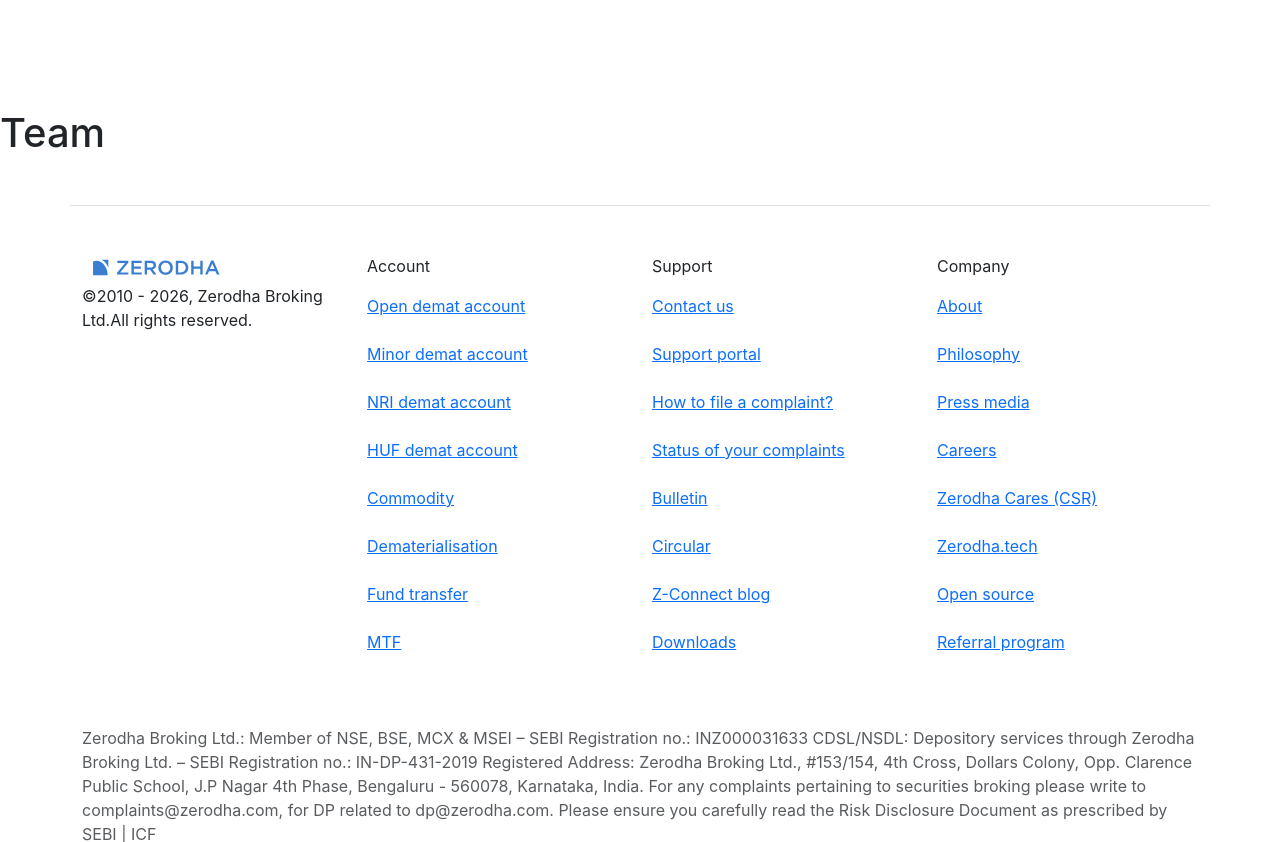
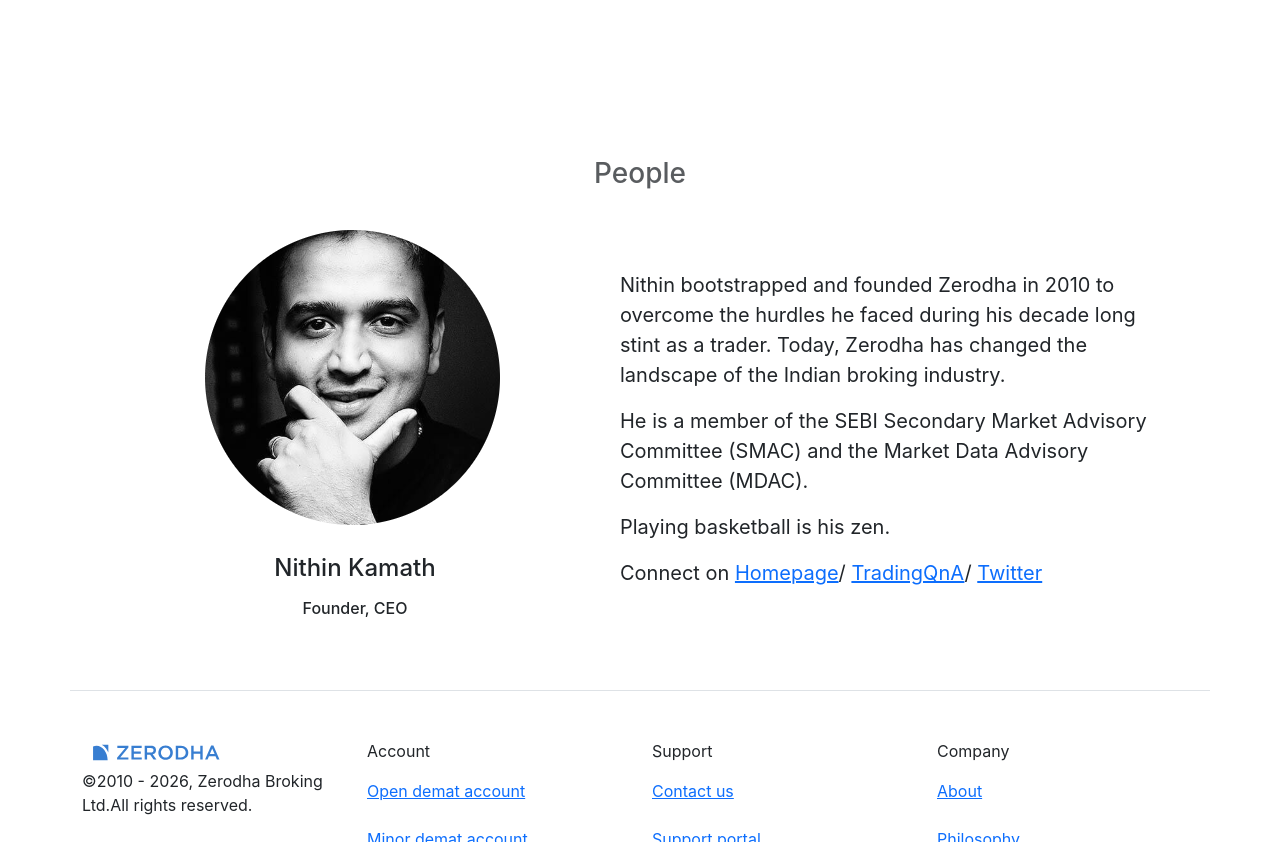
Before and after one commit to GarvAhuja408/Zerodha-A-stock-trading-web-app, a React app in the folder frontend/: page /about in a window 1280 px wide. Shown: the part 770-1612 px from the top of the page. Built offline with nearby package versions, Linux system fonts and the light colour scheme.

Commit message:
About component setup

```diff
--- a/frontend/src/index.css
+++ b/frontend/src/index.css
@@ -19,3 +19,7 @@ code {
 .nav-item{
   margin-left:15px;
 }
+
+.people{
+    margin-left: -20px;
+}
--- a/frontend/src/landing_page/about/Team.js
+++ b/frontend/src/landing_page/about/Team.js
@@ -1,8 +1,40 @@
 import React from 'react';
+import { Link } from 'react-router-dom';
 
 function Team() {
     return (
-        <h1>Team</h1>
+         <div className="container">
+
+            <div className='row'>
+                <h1 className='fs-3 text-center mt-5 text-muted' >People</h1>
+            </div>
+
+            <div className='row '>
+
+                <div className='col-6 p-3 text-center'>
+                    <img src="/media/nk.png" alt="Founder"></img>
+                    <h4 className='mt-3'>Nithin Kamath</h4>
+                    <h6 className='mt-3'>Founder, CEO</h6>
+                </div>
+
+
+                <div className='col-6 mt-5 ps-0 pe-4 people text-lg fs-5'>
+                    <p className='mt-4'>
+                    Nithin bootstrapped and founded Zerodha in 2010 to overcome the hurdles he faced during his decade long stint as a trader. Today, Zerodha has changed the landscape of the Indian broking industry.
+                    </p>
+                    <p className='mt-3'>
+                    He is a member of the SEBI Secondary Market Advisory Committee (SMAC) and the Market Data Advisory Committee (MDAC).
+                    </p>
+                    <p className='mt-3'>
+                    Playing basketball is his zen.
+                    </p>
+                    <p className='mt-3'>
+                    Connect on <Link to="/">Homepage</Link>/  <Link to="https://tradingqna.com/u/nithin/summary">TradingQnA</Link>/  <Link to="https://x.com/Nithin0dha">Twitter</Link>
+                    </p>
+                </div>
+            </div>
+
+        </div>
       );
 }
 
```
Also changed, not shown: frontend/public/media/nk.PNG (added).
